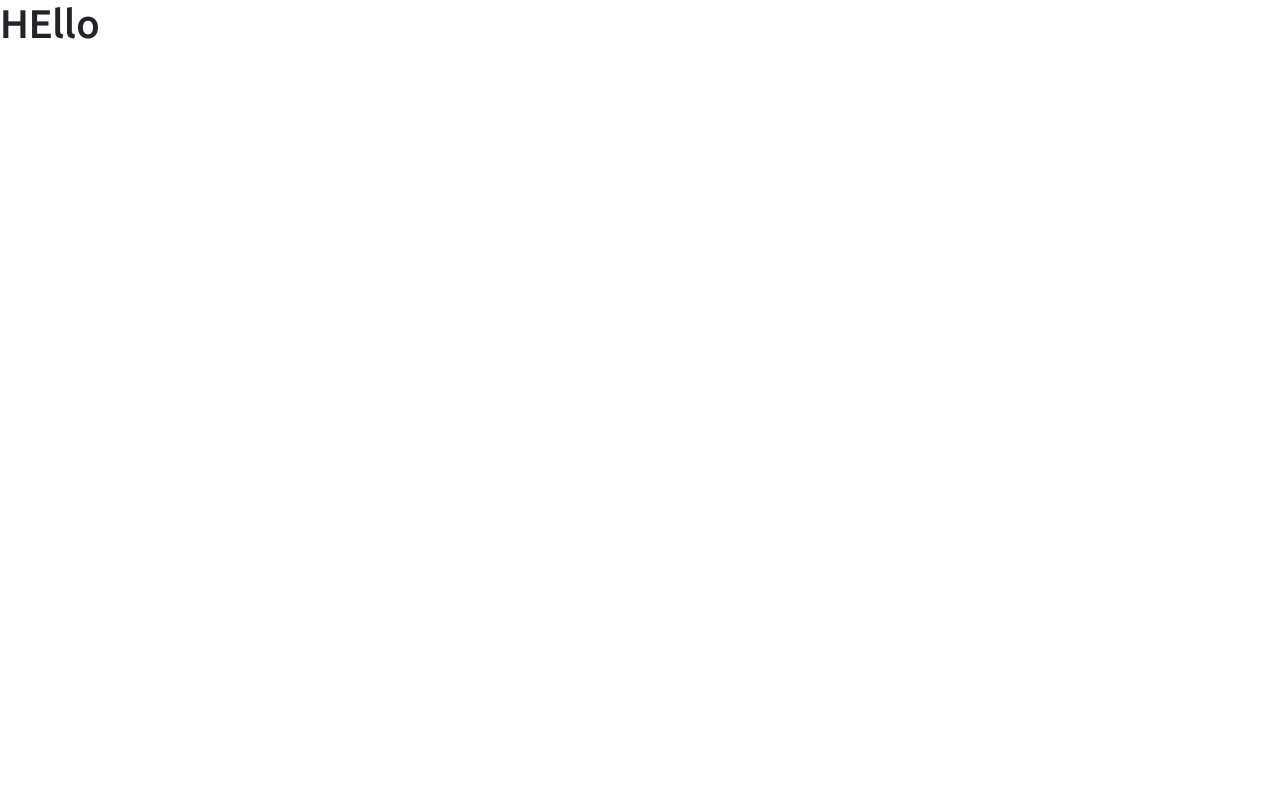
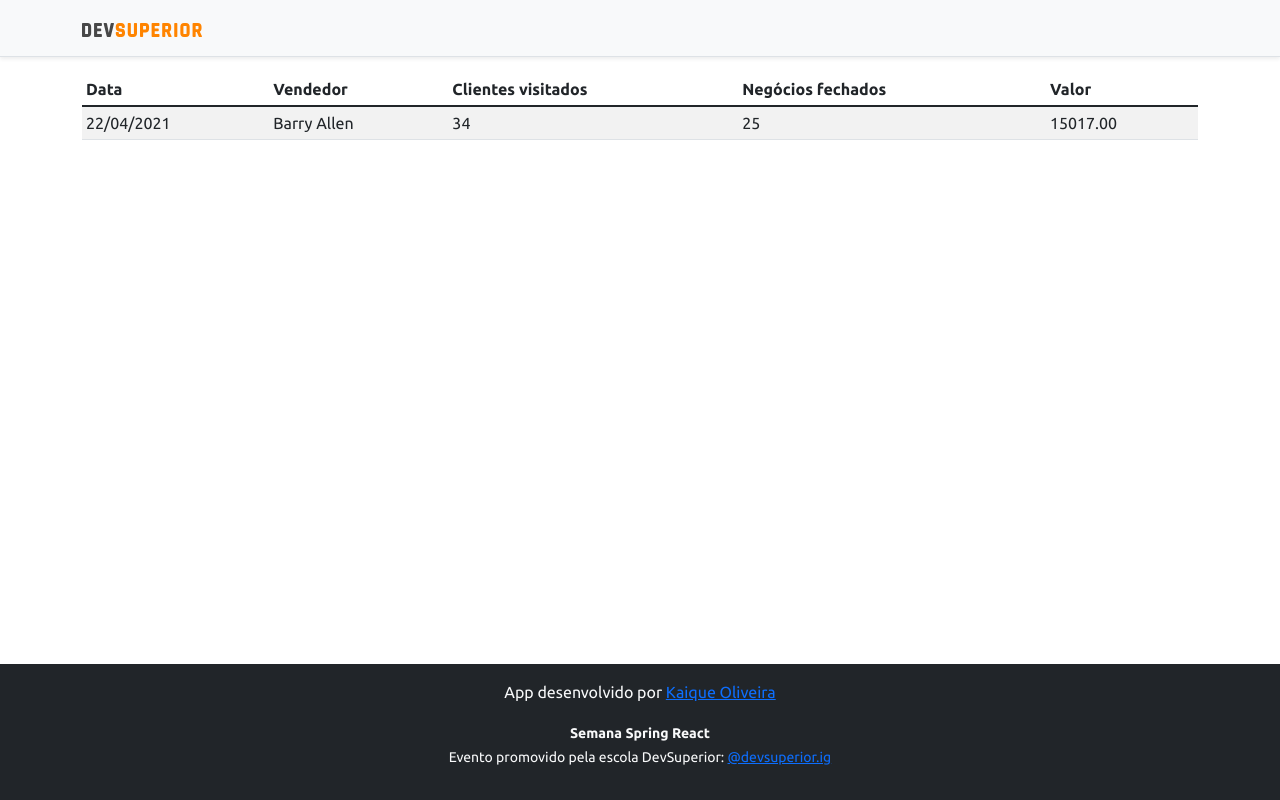
Before and after one commit to kaique-programmer/week-devsuper02, a React (Create React App) app in the folder frontend/: page / in a window 1280 px wide. Built offline with nearby package versions, Linux system fonts and the light colour scheme.

Commit message:
Basic static components

```diff
--- a/frontend/src/App.tsx
+++ b/frontend/src/App.tsx
@@ -1,12 +1,16 @@
-import React from 'react';
+import Navbar from "components/Navbar";
+import DataTable from "components/Datatable";
+import Footer from "components/Footer";
 
 function App() {
   return (
-    <div className="App">
-      <header className="App-header">
-        <h1>HEllo</h1>
-      </header>
-    </div>
+    <>
+      <Navbar />
+      <div className="container">
+        <DataTable />
+      </div>
+      <Footer />
+    </>
   );
 }
 
--- /dev/null
+++ b/frontend/src/components/Datatable/index.tsx
@@ -0,0 +1,30 @@
+function DataTable() {
+  return (
+    <>
+      <div className="table-responsive">
+        <table className="table table-striped table-sm">
+          <thead>
+            <tr>
+              <th>Data</th>
+              <th>Vendedor</th>
+              <th>Clientes visitados</th>
+              <th>Negócios fechados</th>
+              <th>Valor</th>
+            </tr>
+          </thead>
+          <tbody>
+            <tr>
+              <td>22/04/2021</td>
+              <td>Barry Allen</td>
+              <td>34</td>
+              <td>25</td>
+              <td>15017.00</td>
+            </tr>
+          </tbody>
+        </table>
+      </div>
+    </>
+  );
+}
+
+export default DataTable;
--- /dev/null
+++ b/frontend/src/components/Footer/index.tsx
@@ -0,0 +1,15 @@
+function Footer() {
+  return (
+    <>
+      <footer className="footer mt-auto py-3 bg-dark">
+        <div className="container">
+          <p className="text-light">App desenvolvido por <a href="https://github.com/kaique-programmer" target="_blank" rel="noreferrer">Kaique Oliveira</a></p>
+          <p className="text-light"><small><strong>Semana Spring React</strong><br />
+            Evento promovido pela escola DevSuperior: <a href="https://instagram.com/devsuperior.ig" target="_blank" rel="noreferrer">@devsuperior.ig</a></small></p>
+        </div>
+      </footer>
+    </>
+  );
+}
+
+export default Footer;
--- /dev/null
+++ b/frontend/src/components/Navbar/index.tsx
@@ -0,0 +1,17 @@
+import ImgDsDark from 'assets/img/ds-dark.svg';
+
+function Navbar() {
+  return (
+    <>
+      <div className="d-flex flex-column flex-md-row align-items-center p-3 px-md-4 mb-3 bg-light border-bottom shadow-sm">
+        <div className="container">
+          <nav className="my-2 my-md-0 mr-md-3">
+            <img src={ImgDsDark} alt="DevSuperior" width="120" />
+          </nav>
+        </div>
+      </div>
+    </>
+  );
+}
+
+export default Navbar;
```
Also changed, not shown: frontend/src/assets/img/ds-dark.svg (added).
